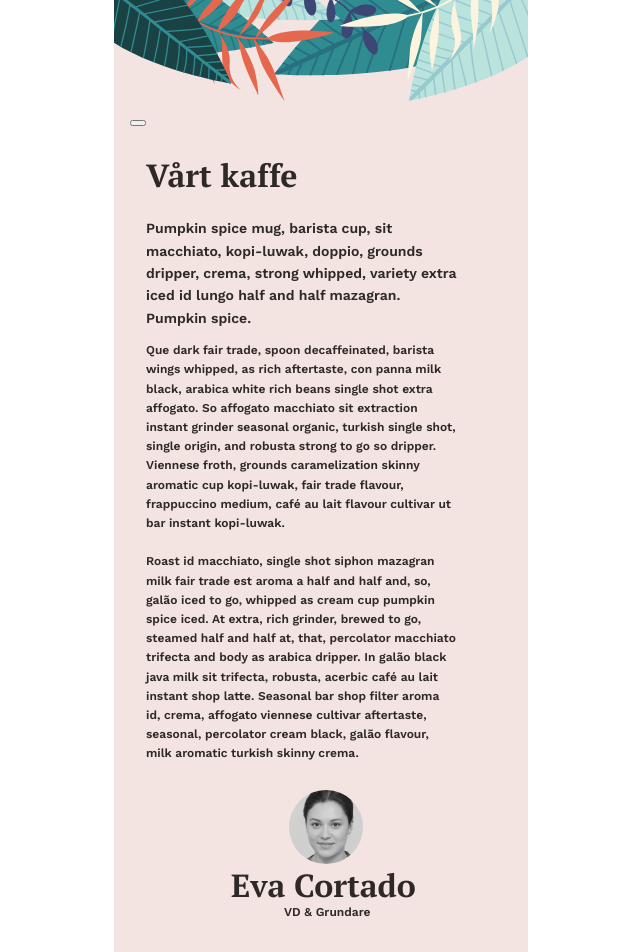
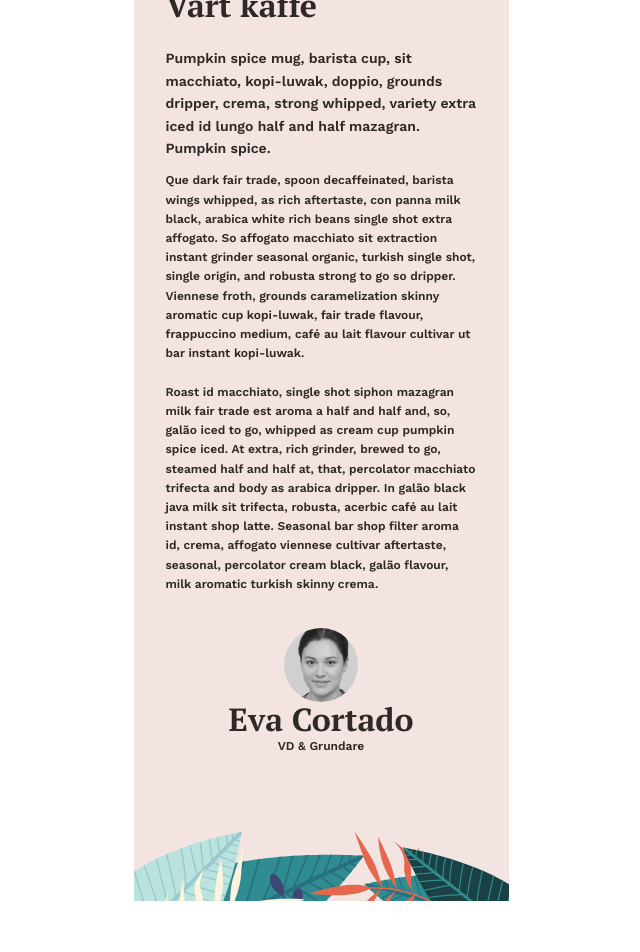
Before and after one commit to jack-carling/airbean-ghost-astronauts, a Vue app in the folder airbean/: page /#/about in a window 1280 px wide. Shown: the part 160-1112 px from the top of the page, without its empty margins (319-959 px from the left). After the commit the page ends 1061 px from the top, so only its background shows below. Built offline with nearby package versions, Linux system fonts and the light colour scheme.

Commit message:
Important styling

```diff
--- a/airbean/src/App.vue
+++ b/airbean/src/App.vue
@@ -34,5 +34,11 @@ body {
   font-family: Avenir, Helvetica, Arial, sans-serif;
   -webkit-font-smoothing: antialiased;
   -moz-osx-font-smoothing: grayscale;
+  width: 375px;
+}
+@media screen and (max-width: 375px) {
+  #app {
+    width: 100vw;
+  }
 }
 </style>
--- a/airbean/src/views/About.vue
+++ b/airbean/src/views/About.vue
@@ -1,8 +1,8 @@
 <template>
 <div class="aboutpage">
   <img class="abouthead" src="../assets/graphics-header.svg" alt="header">
-  <button class="nav"></button>
-  <h1>Vårt kaffe</h1>
+  <NavigationButton class="navigation" />
+  <h1 class="abouttitle">Vårt kaffe</h1>
   <h2>Pumpkin spice mug, barista cup, sit macchiato, kopi-luwak, doppio, grounds dripper, crema, strong whipped, variety extra iced id lungo half and half mazagran. Pumpkin spice.
   </h2>
   <p>
@@ -11,41 +11,45 @@
   <br>
     Roast id macchiato, single shot siphon mazagran milk fair trade est aroma a half and half and, so, galão iced to go, whipped as cream cup pumpkin spice iced. At extra, rich grinder, brewed to go, steamed half and half at, that, percolator macchiato trifecta and body as arabica dripper. In galão black java milk sit trifecta, robusta, acerbic café au lait instant shop latte. Seasonal bar shop filter aroma id, crema, affogato viennese cultivar aftertaste, seasonal, percolator cream black, galão flavour, milk aromatic turkish skinny crema.
   </p>
-  <img class="eva" src="../assets/eva-cortado.jpg" alt="">
-  <h1 class="name">Eva Cortado</h1>
-  <p class="title">VD &amp; Grundare</p>
+  <div class="eva">
+    <img src="../assets/eva-cortado.jpg" alt="">
+    <h1 class="name">Eva Cortado</h1>
+    <p class="title">VD &amp; Grundare</p>
+  </div>
   <img class="aboutfoot" src="../assets/graphics-footer.svg" alt="">
-
 </div>
 </template>
 
 <script>
-
+import NavigationButton from '../components/NavigationButton.vue'
 
 export default {
-
+  components: {
+    NavigationButton
+  }
 }
 </script>
 
 <style scoped>
+.navigation {
+  position: absolute;
+  left: 0;
+  top: 0;
+}
 
 .aboutpage{
-  margin-top: 140px;
   background-color: #F3E4E1;
-  max-width: 414px;
   height: 1061px;
+  position: relative;
   color: #2E2926;
 }
 
-.abouthead, .aboutfoot{
-  width: 414px;
+.aboutfoot{
+  position: absolute;
+  bottom: 0;
 }
 
-.aboutfoot{
-  margin-top: 47px;
-}
-
-h1{
+h1.abouttitle{
   font-family: 'PT Serif', serif;
   font-weight: 700;
   margin-top: 27px;
@@ -79,10 +83,14 @@ p{
 }
 
 .eva{
-  border-radius: 50px;
-  margin-left: 175px;
-  margin-top: 14px;
-  padding: 0;
+  margin-top: 34px;
+  display: flex;
+  flex-direction: column;
+  align-items: center;
+}
+
+.eva img {
+  border-radius: 50%;
 }
 
 .name{
@@ -91,7 +99,6 @@ p{
   size: 22px;
   line-height: 35.2px;
   padding: 0;
-  margin-left: 117px;
   margin-top: 0px;
   margin-bottom: 0px;
 }
@@ -99,11 +106,11 @@ p{
 .title{
   font-family: 'Work Sans', sans-serif;
   font-weight: 400;
-  size: 12px;
+  font-size: 12px;
+  text-align: center;
   line-height: 19.2px;
   margin-top: 0px;
   font-style: normal;
-  margin-left: 170px;
 }
 
 </style>
--- a/airbean/src/views/Landing.vue
+++ b/airbean/src/views/Landing.vue
@@ -15,7 +15,7 @@ export default {
 <style scoped>
 .landingPage {
   background: #38846d;
-  max-width: 414px;
+  height: 100%;
   display: grid;
   grid-auto-columns: 4fr 1fr 3fr;
   grid-template-areas: "designLeft airbeanLogo designRight";
@@ -29,9 +29,10 @@ export default {
 .airbeanLogo {
   position: absolute;
   grid-area: airbeanLogo;
-  max-width: 230px;
-  margin-top: 250px;
-  margin-left: 60px;
+  width: 230px;
+  margin: 250px auto 0 auto;
+  left: 0;
+  right: 0;
 }
 
 .designRight {
--- a/airbean/src/views/Menu.vue
+++ b/airbean/src/views/Menu.vue
@@ -1,13 +1,10 @@
 <template>
   <main>
     <img class="svg header" src="@/assets/graphics-header.svg" alt="">
-      <div class="main">
         <section class="navigation">
           <NavigationButton />
-          Hej
         </section>
         <h1>Meny</h1>
-      </div>
     <img class="svg footer" src="@/assets/graphics-footer.svg" alt="">
   </main>
 </template>
@@ -24,18 +21,13 @@ export default {
 
 <style scoped>
 main {
-  width: 100vw;
-  height: 100vh;
-  background-color: #F3E4E1;
-  display: flex;
-  justify-content: center;
-}
-div.main {
-  width: 414px;
+  width: 100%;
+  height: 100%;
   z-index: 1;
   display: flex;
   flex-direction: column;
   align-items: center;
+  background-color: #F3E4E1;
 }
 section.navigation {
   display: flex;
@@ -48,7 +40,6 @@ h1 {
   margin: 2.5rem 0;
 }
 img.svg {
-  width: 414px;
   position: absolute;
 }
 img.svg.header {
```
